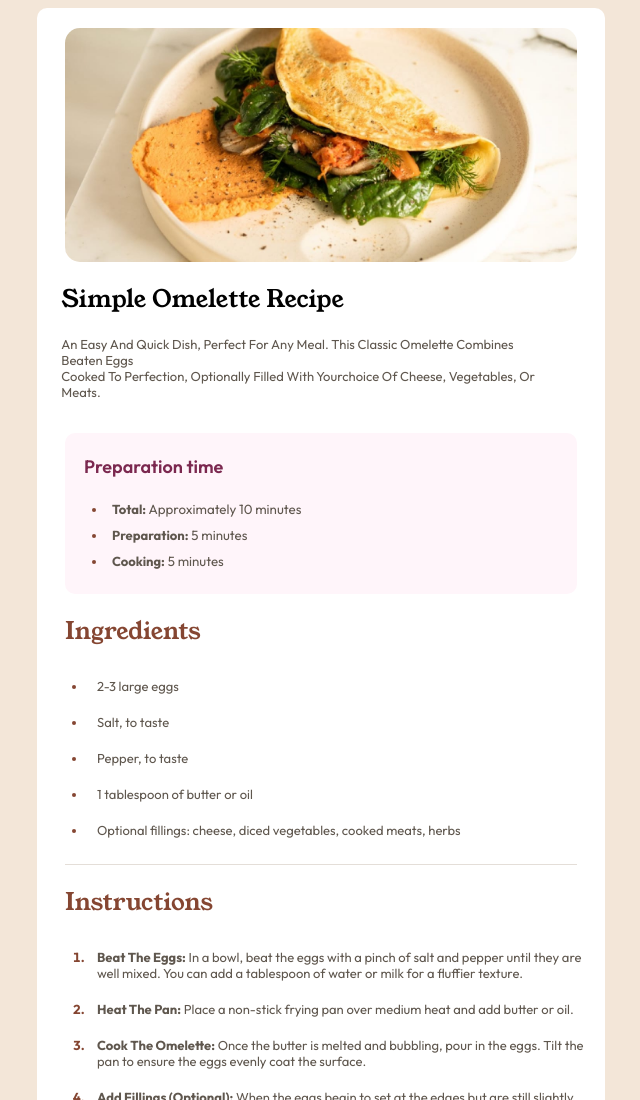
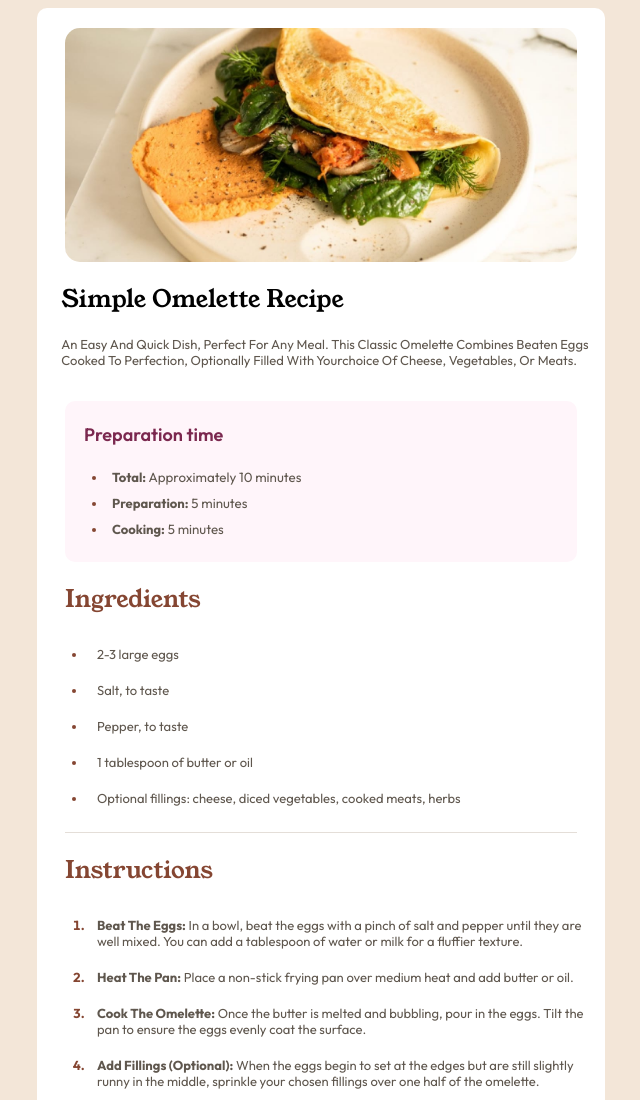
Before and after one commit to zz1-56/recipe_page_challange, a plain HTML site: page index.html in a window 1280 px wide. Shown: the top 1100 px of the page, without its empty margins (319-959 px from the left). Drawn offline with Linux system fonts and the light colour scheme.

Commit message:
simple edit

```diff
--- a/index.html
+++ b/index.html
@@ -18,7 +18,7 @@
       <section class="img_content">
 
         <h1>simple omelette recipe</h1>
-        <p>An easy and quick dish, perfect for any meal. This classic omelette combines beaten eggs
+        <p>An easy and quick dish, perfect for any meal. This classic omelette combines beaten eggs<br>
            cooked to perfection, optionally filled with yourchoice of cheese, vegetables, or meats.
         </p>
       </section>
--- a/style.css
+++ b/style.css
@@ -100,7 +100,7 @@ img {
     font-size:small;
 
 
-    white-space: pre-line;
+    white-space: nowrap;
     padding-bottom: 20px;
 }
 .img_content h1 , p {
```
